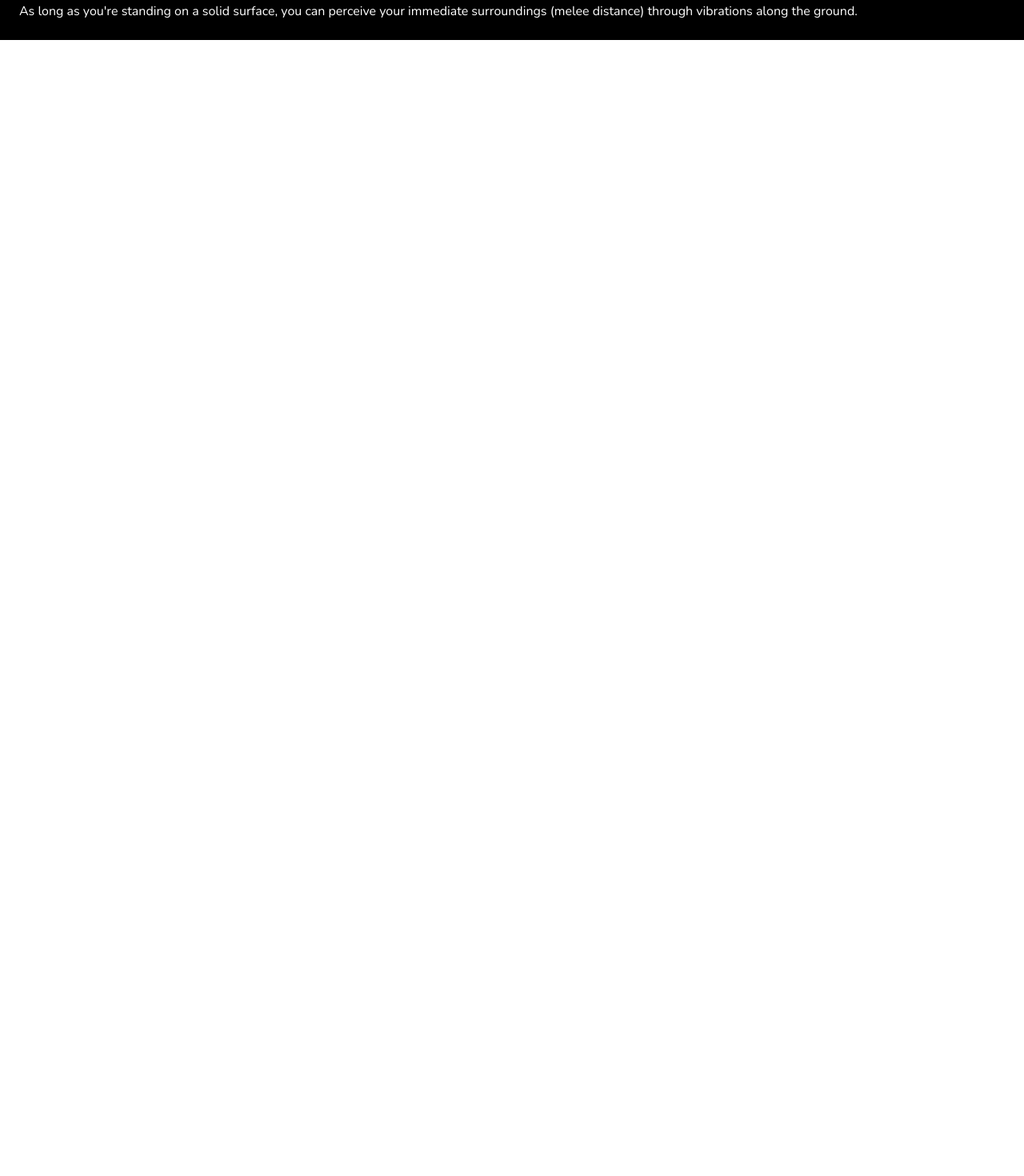
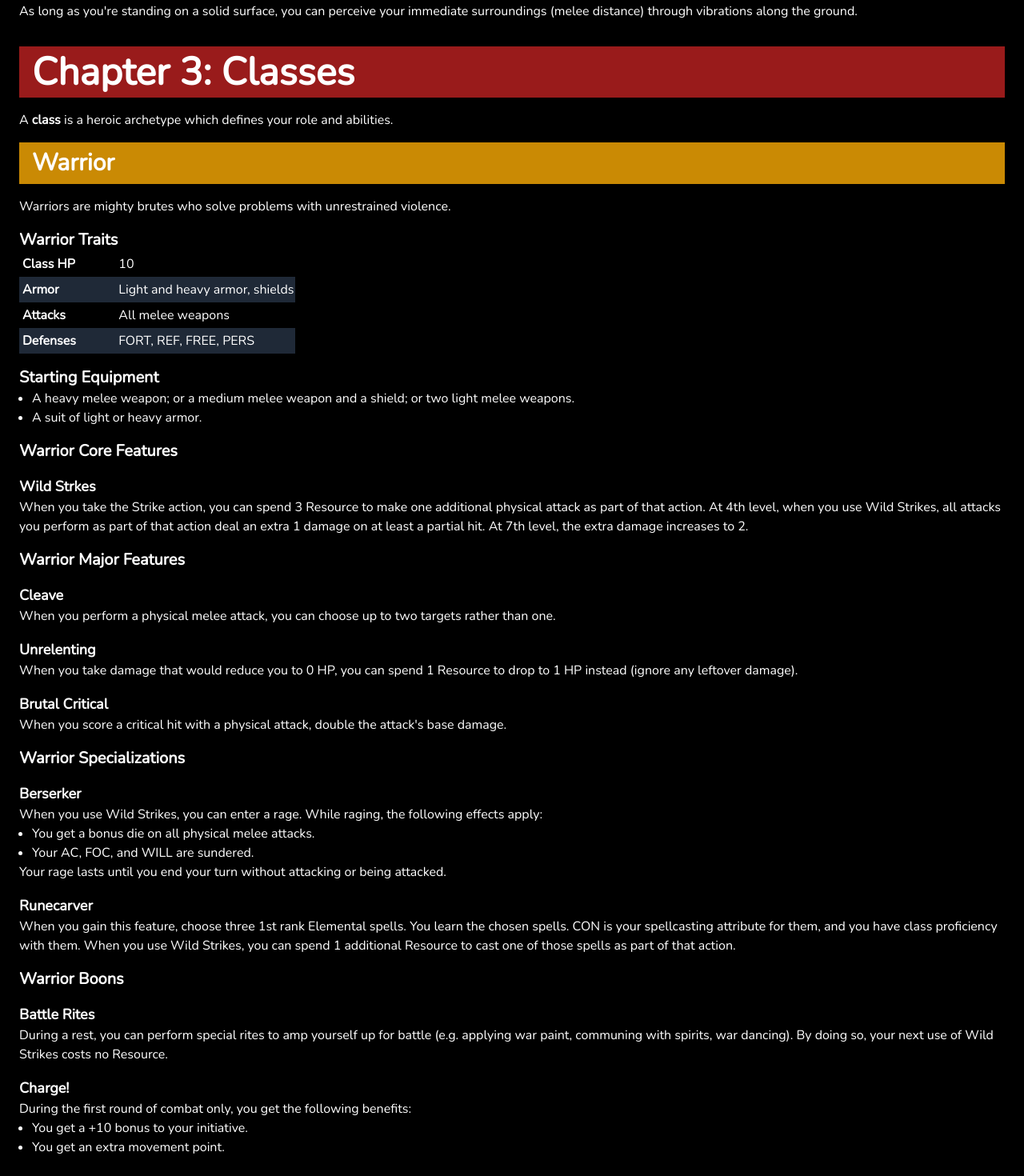
Before and after one commit to lfs48/rulebook, a SvelteKit app: page / in a window 1280 px wide. Shown: the part 3162-4632 px from the top of the page at 80% size. Before the commit the page ends 3212 px from the top, so only its background shows below. Built offline with nearby package versions, Linux system fonts and the light colour scheme.

Commit message:
content: add classes chapter

```diff
--- /dev/null
+++ b/src/lib/class_traits.svelte
@@ -0,0 +1,42 @@
+<style>
+    table {
+    }
+    tr {
+        @apply
+        text-left
+        odd:bg-gray-800
+    }
+    tr td {
+        @apply
+        text-wrap
+        p-1
+    }
+</style>
+
+<table>
+    <slot />
+    <tr>
+        <td>
+            <b>Class HP</b>
+        </td>
+        <slot name='hp' />
+    </tr>
+    <tr>
+        <td>
+            <b>Armor</b>
+        </td>
+        <slot name='armor' />
+    </tr>
+    <tr>
+        <td>
+            <b>Attacks</b>
+        </td>
+        <slot name='attacks' />
+    </tr>
+    <tr>
+        <td>
+            <b>Defenses</b>
+        </td>
+        <slot name='defenses' />
+    </tr>
+</table>
--- a/src/routes/+page.svelte
+++ b/src/routes/+page.svelte
@@ -1,12 +1,12 @@
 <script>
     import Characters from "./Characters.svelte";
     import Races from './Races.svelte';
+    import Classes from './Classes.svelte';
 </script>
 
 <main>
 
     <Characters />
-
     <Races />
-
+    <Classes />
 </main>
--- /dev/null
+++ b/src/routes/Classes.svelte
@@ -0,0 +1,124 @@
+<script>
+    import ClassTraits from '$lib/class_traits.svelte';
+</script>
+
+<section>
+    <h1>Chapter 3: Classes</h1>
+    <p>
+        A <b>class</b> is a heroic archetype
+        which defines your role and abilities.
+    </p>
+
+    <section>
+        <h2>Warrior</h2>
+        <p>
+            Warriors are mighty brutes who solve problems with unrestrained violence.
+        </p>
+
+        <ClassTraits>
+            <h3>Warrior Traits</h3>
+            <td slot='hp'>10</td>
+            <td slot='armor'>Light and heavy armor, shields</td>
+            <td slot='attacks'>All melee weapons</td>
+            <td slot='defenses'>FORT, REF, FREE, PERS</td>
+        </ClassTraits>
+
+        <div>
+            <h3>Starting Equipment</h3>
+            <ul>
+                <li>A heavy melee weapon; or a medium melee weapon and a shield; or two light melee weapons.</li>
+                <li>A suit of light or heavy armor.</li>
+            </ul>
+        </div>
+
+        <h3>Warrior Core Features</h3>
+
+        <article>
+            <h4>Wild Strkes</h4>
+            <p>
+                When you take the Strike action, you can spend 3 Resource
+                to make one additional physical attack as part of that action.
+
+                At 4th level, when you use Wild Strikes, all attacks you perform
+                as part of that action deal an extra 1 damage on at least a partial hit.
+
+                At 7th level, the extra damage increases to 2.
+            </p>
+        </article>
+
+        <h3>Warrior Major Features</h3>
+
+        <article>
+            <h4>Cleave</h4>
+            <p>
+                When you perform a physical melee attack,
+                you can choose up to two targets rather than one.
+            </p>
+        </article>
+
+        <article>
+            <h4>Unrelenting</h4>
+            <p>
+                When you take damage that would reduce you to 0 HP,
+                you can spend 1 Resource to drop to 1 HP instead (ignore any leftover damage).
+            </p>
+        </article>
+
+        <article>
+            <h4>Brutal Critical</h4>
+            <p>
+                When you score a critical hit with a physical attack, double the attack's base damage.
+            </p>
+        </article>
+
+        <h3>Warrior Specializations</h3>
+
+        <article>
+            <h4>Berserker</h4>
+            <p>
+                When you use Wild Strikes, you can enter a rage. While raging, the following effects apply:
+            </p>
+            <ul>
+                <li>You get a bonus die on all physical melee attacks.</li>
+                <li>Your AC, FOC, and WILL are sundered.</li>
+            </ul>
+            <p>
+                Your rage lasts until you end your turn without attacking or being attacked.
+            </p>
+        </article>
+
+        <article>
+            <h4>Runecarver</h4>
+            <p>
+                When you gain this feature, choose three 1st rank Elemental spells.
+                You learn the chosen spells. CON is your spellcasting attribute for them,
+                and you have class proficiency with them.
+                When you use Wild Strikes, you can spend 1 additional Resource
+                to cast one of those spells as part of that action.
+            </p>
+        </article>
+
+        <h3>Warrior Boons</h3>
+
+        <article>
+            <h4>Battle Rites</h4>
+            <p>
+                During a rest, you can perform special rites to amp yourself up for battle
+                (e.g. applying war paint, communing with spirits, war dancing).
+                By doing so, your next use of Wild Strikes costs no Resource.
+            </p>
+        </article>
+
+        <article>
+            <h4>Charge!</h4>
+            <p>
+                During the first round of combat only, you get the following benefits:
+            </p>
+            <ul>
+                <li>You get a +10 bonus to your initiative.</li>
+                <li>You get an extra movement point.</li>
+            </ul>
+        </article>
+
+    </section>
+</section>
```
